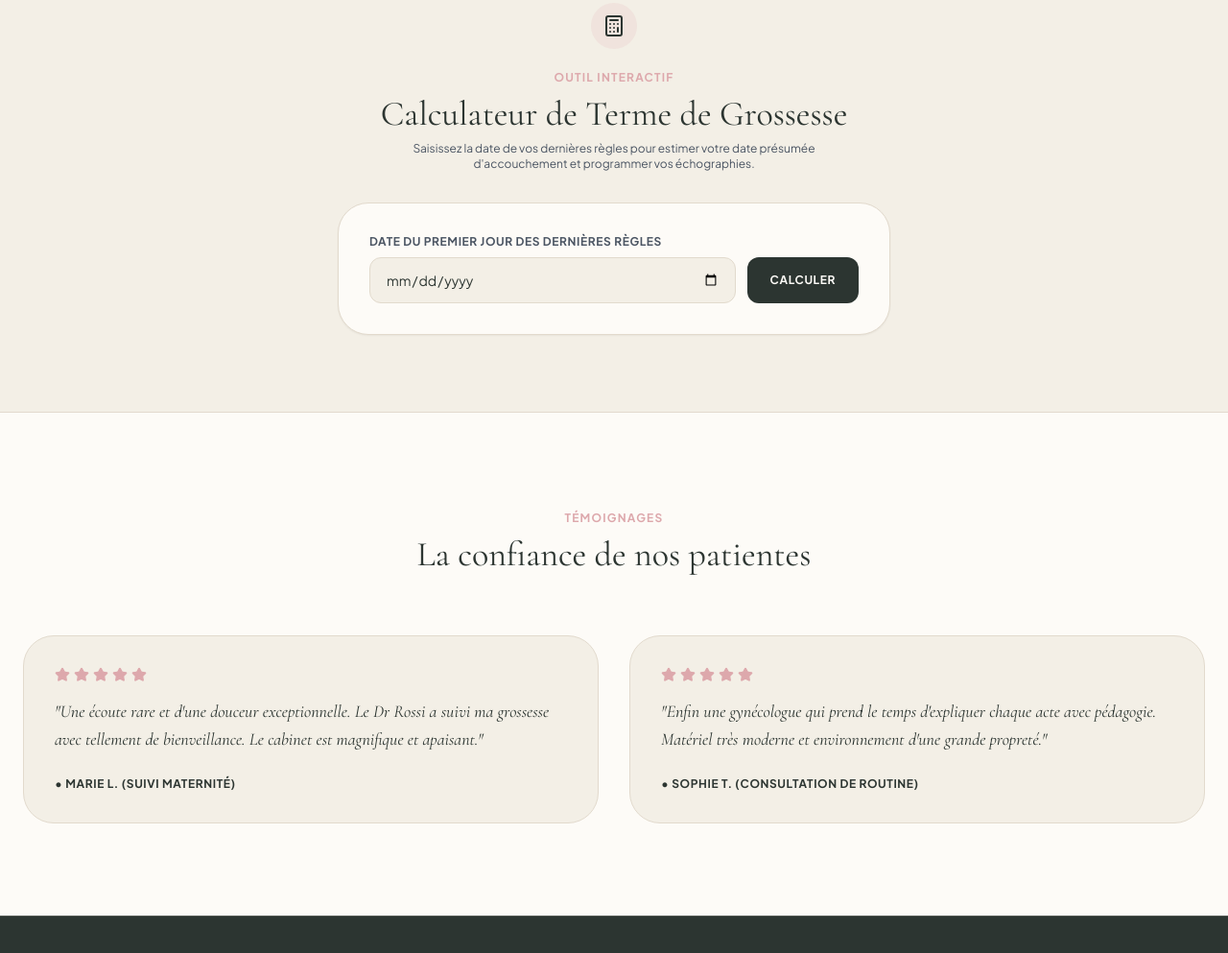
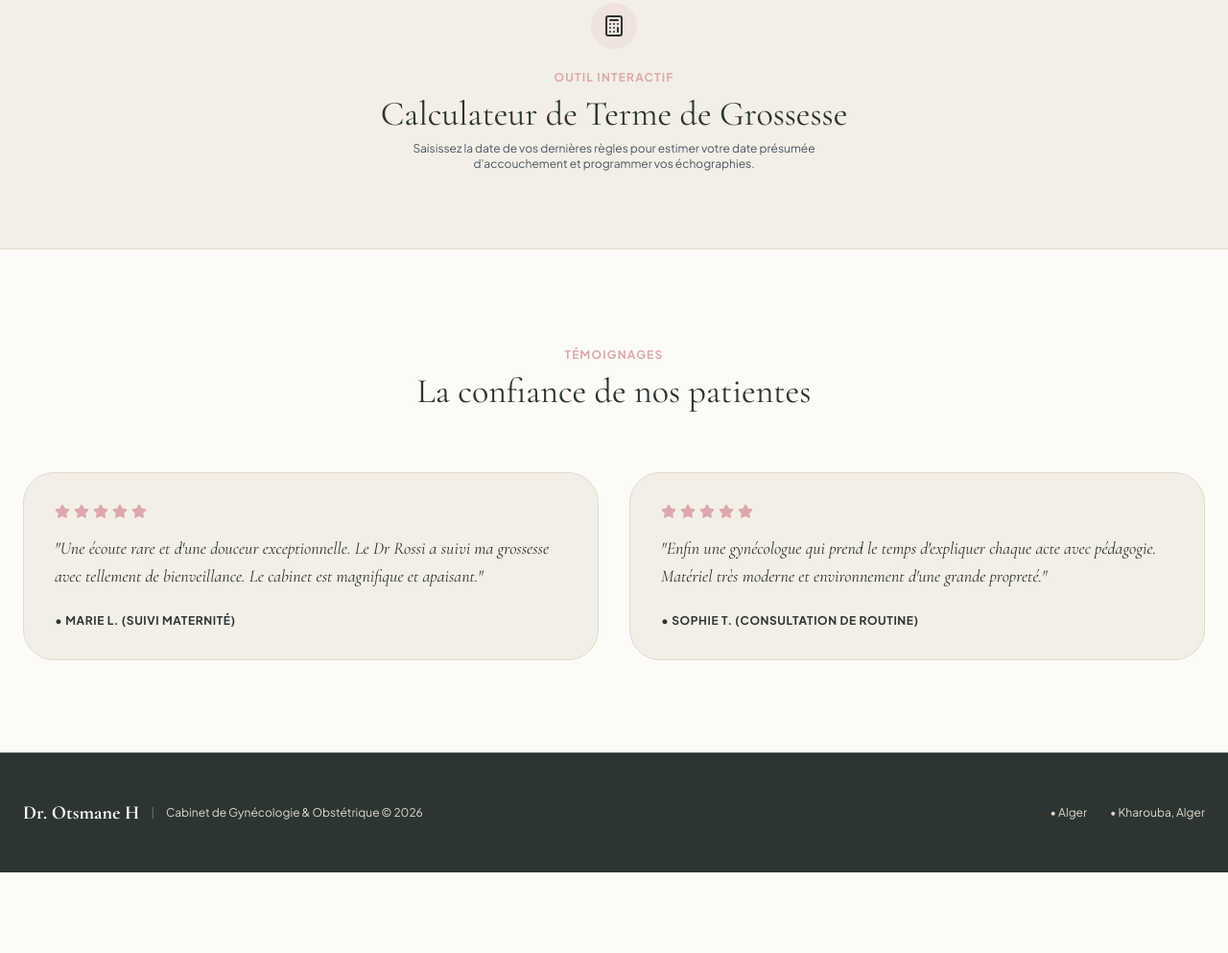
Before and after one commit to boqawg/site, a plain HTML site: page index.html in a window 1280 px wide. Shown: the part 1643-2636 px from the top of the page at 96% size. After the commit the page ends 2552 px from the top, so only its background shows below. Drawn offline with nearby package versions, Linux system fonts and the light colour scheme.

Commit message:
Update index.html

```diff
--- a/index.html
+++ b/index.html
@@ -257,20 +257,6 @@
      <span class="text-xs font-bold uppercase tracking-widest text-[#DDA8AC]">Outil Interactif</span>
      <h2 class="font-italian text-3xl sm:text-4xl text-[#2C3531] mt-2">Calculateur de Terme de Grossesse</h2>
      <p class="text-xs text-gray-600 mt-2 max-w-lg mx-auto">Saisissez la date de vos dernières règles pour estimer votre date présumée d'accouchement et programmer vos échographies.</p>
-
-     <div class="mt-8 p-8 bg-[#FDFBF7] rounded-[2rem] border border-[#E2DACD] shadow-sm max-w-xl mx-auto text-left">
-      <label class="block text-xs font-bold uppercase tracking-wider text-gray-600 mb-2" for="lastPeriod">Date du premier jour des dernières règles</label>
-      <div class="flex gap-3">
-       <input type="date" id="lastPeriod" class="w-full bg-[#F3EFE6] border border-[#E2DACD] rounded-xl px-4 py-3 text-sm text-[#2C3531]">
-       <button type="button" onclick="calculateDueDate()" class="bg-[#2C3531] text-[#FDFBF7] font-bold px-6 py-3 rounded-xl text-xs uppercase tracking-wider hover:bg-[#E8C5C8] hover:text-[#2C3531] transition-all">Calculer</button>
-      </div>
-
-      <div id="calcResult" class="hidden mt-6 p-4 rounded-xl bg-[#FBF0F1] border border-[#E8C5C8] text-center">
-       <p class="text-xs text-gray-600 uppercase tracking-wider">Date présumée d'accouchement (DPA) :</p>
-       <p id="dueDateText" class="font-italian font-bold text-2xl text-[#2C3531] mt-1"></p>
-      </div>
-     </div>
-    </div>
    </section>
 
    <!-- Patient Reviews Section -->
```
